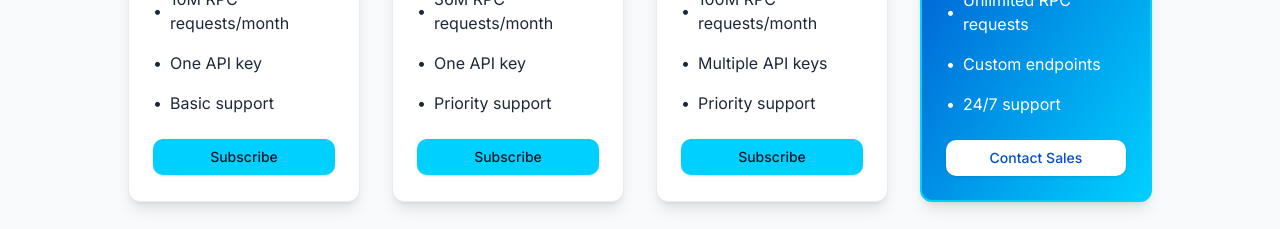
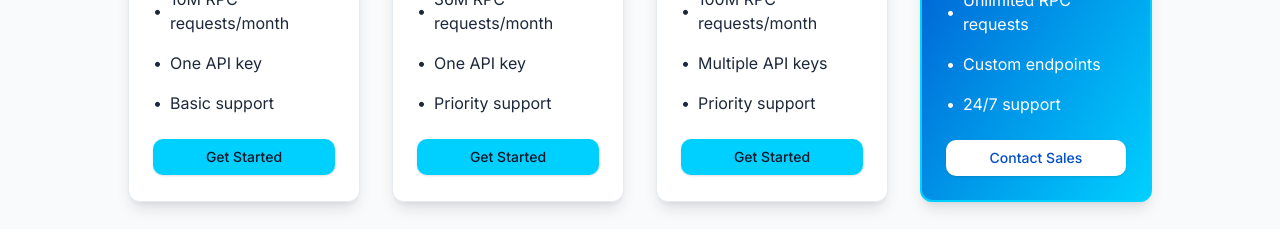
Before and after one commit to fastnear/website, a Next.js app: page / in a window 1280 px wide. Shown: the part 3000-3229 px from the top of the page. Built offline with nearby package versions, Linux system fonts and the light colour scheme.

Commit message:
Change subscribe to get started

```diff
--- a/components/pricing.tsx
+++ b/components/pricing.tsx
@@ -88,7 +88,9 @@ export function Pricing() {
                   }`}
                 >
                   <a href={plan.link}>
-                    {plan.name === "Enterprise" ? "Contact Sales" : "Subscribe"}
+                    {plan.name === "Enterprise"
+                      ? "Contact Sales"
+                      : "Get Started"}
                   </a>
                 </Button>
               </CardContent>
```
